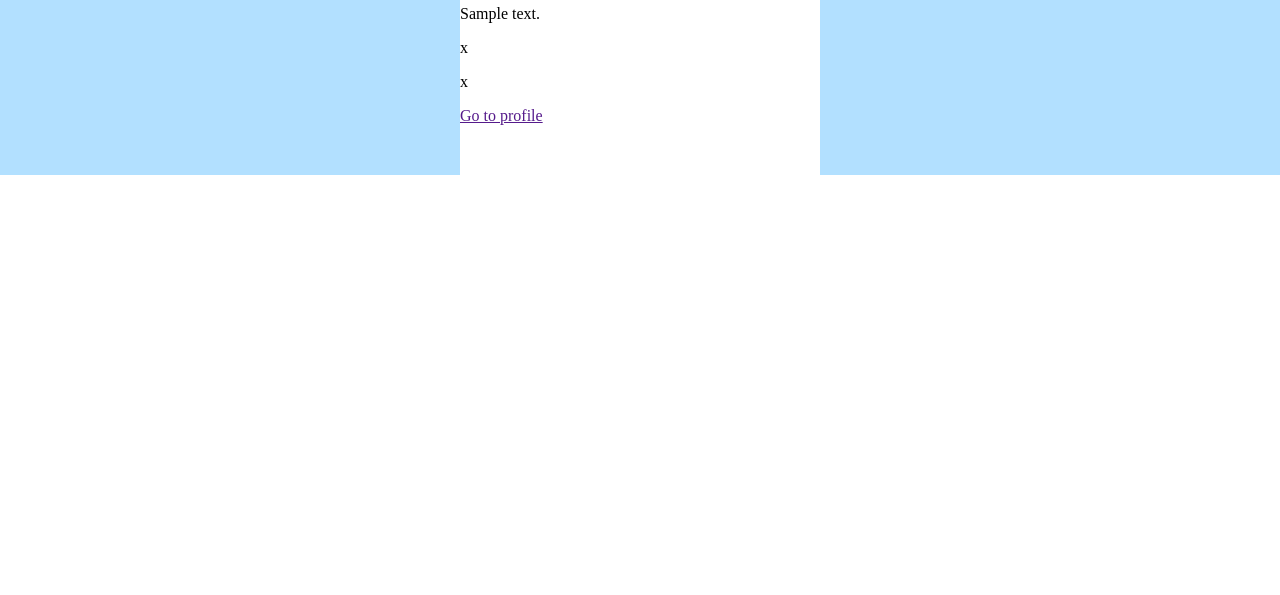
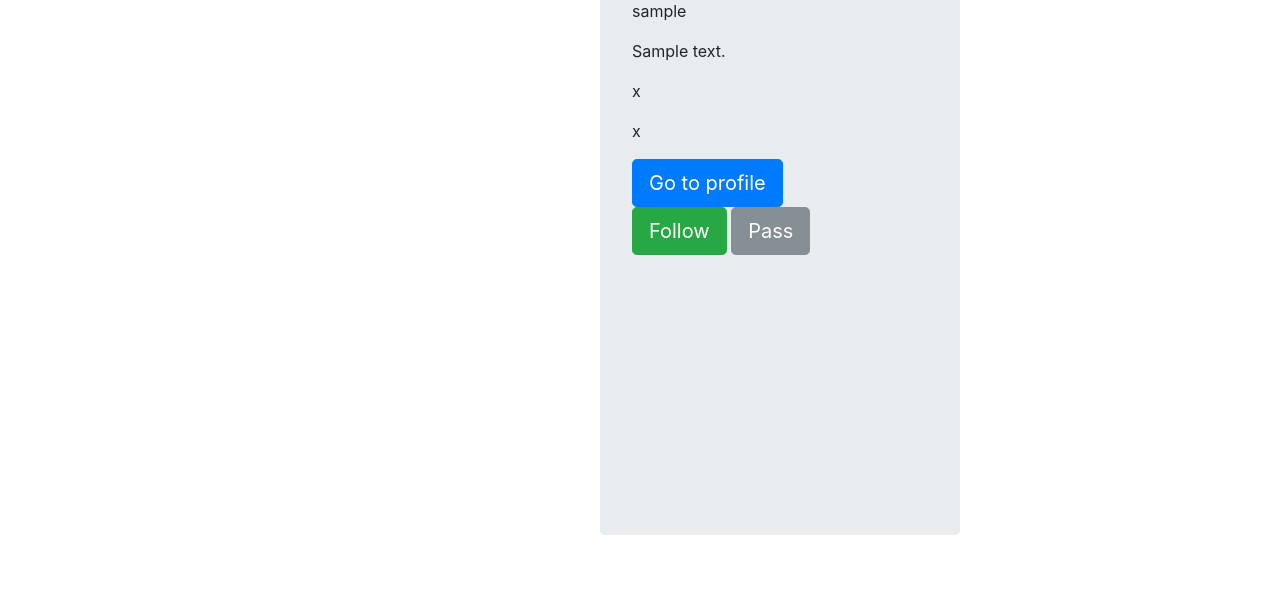
Before and after one commit to bbeale/twitSwipe, a Flask app: template templates/index.html in a window 1280 px wide. Shown: the part 425-1020 px from the top of the page. Run offline with Flask 2, Linux system fonts and the light colour scheme; the template is opened without the code that fills it: most values are stand-ins (such as "Sample title", 1, 10 or a date in 2020); some libraries are stand-ins or nearby versions.

Commit message:
Added Bootstrap. Still trying to position newfriend divs on top of each other; styling rendered differently on Chrome and Firefox.

```diff
--- a/static/styles/main.css
+++ b/static/styles/main.css
@@ -10,23 +10,25 @@
 .banner h1 {
     color: white;
     text-align: center;
-    line-height: 60px;
+    line-height: 50px;
 }
 
 .tweets {
-    min-width: 900px;
+    max-width: 900px;
     display: block;
     background-color: #B2E0FF;
     margin: 0 auto;
 }
 
 .newfriend {
+    width: 360px;
+    height: 900px;
+    background-color: white;
+    position: absolute;
     display: block;
-    width: 360px;
-    height: 540px;
     margin: 0 auto;
-    background-color: white;
-    position: relative;
+    top: 60px;
+    left: 600px;
 }
 
 .avi img {
@@ -36,3 +38,12 @@
     margin: 0 auto;
     padding-top: 20px;
 }
+
+.actions {
+    width: 100%;
+}
+
+/* Wrap the go to profile button in a div if styling all anchors becomes problematic */
+a {
+    font-size: 10px;
+}
--- a/templates/index.html
+++ b/templates/index.html
@@ -2,6 +2,7 @@
   <head>
     <title>{{ title }}</title>
     <link type="text/css" rel="stylesheet" href= "{{ url_for('static',filename='styles/main.css') }}">
+    <link rel="stylesheet" href="https://maxcdn.bootstrapcdn.com/bootstrap/4.0.0-beta/css/bootstrap.min.css" integrity="sha384-/Y6pD6FV/Vv2HJnA6t+vslU6fwYXjCFtcEpHbNJ0lyAFsXTsjBbfaDjzALeQsN6M" crossorigin="anonymous">
   </head>
   <body>
     <div class="banner">
@@ -9,7 +10,7 @@
     </div>
     <div class="tweets">
       {% for post in posts %}
-        <div class="newfriend">
+        <div class="newfriend jumbotron">
           <div class="avi">
             <img src="{{ post.avi }}" />
           </div>
@@ -21,7 +22,11 @@
                 <p>{{ h }}</p>
               {% endfor %}
           {% endif %}
-          <p><a href="">Go to profile</a></p>
+          <a class="btn btn-lg btn-primary" href="#" role="button">Go to profile</a>
+          <div class="actions">
+            <a class="btn btn-lg btn-success" href="#" role="button">Follow</a>
+            <a class="btn btn-lg btn-secondary" href="#" role="button">Pass</a>
+          </div>
         </div>
       {% endfor %}
       </div>
```
